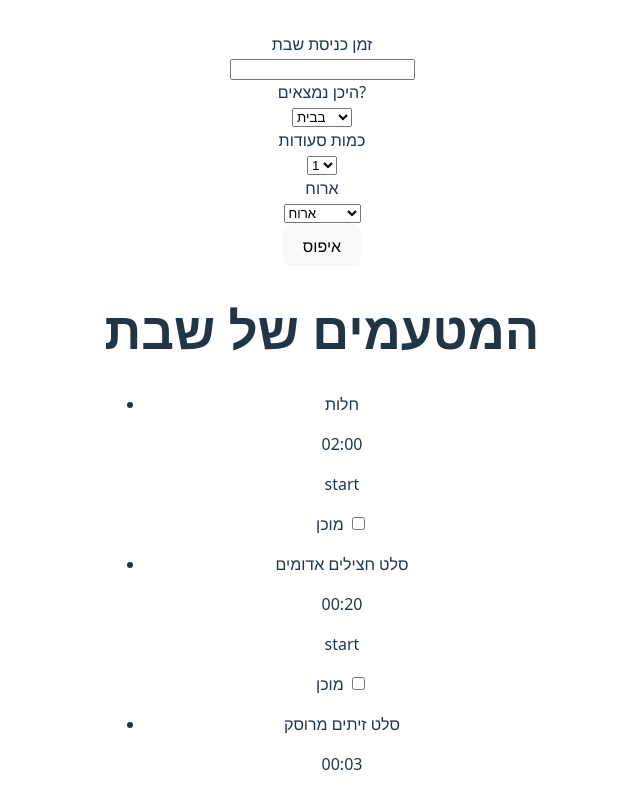
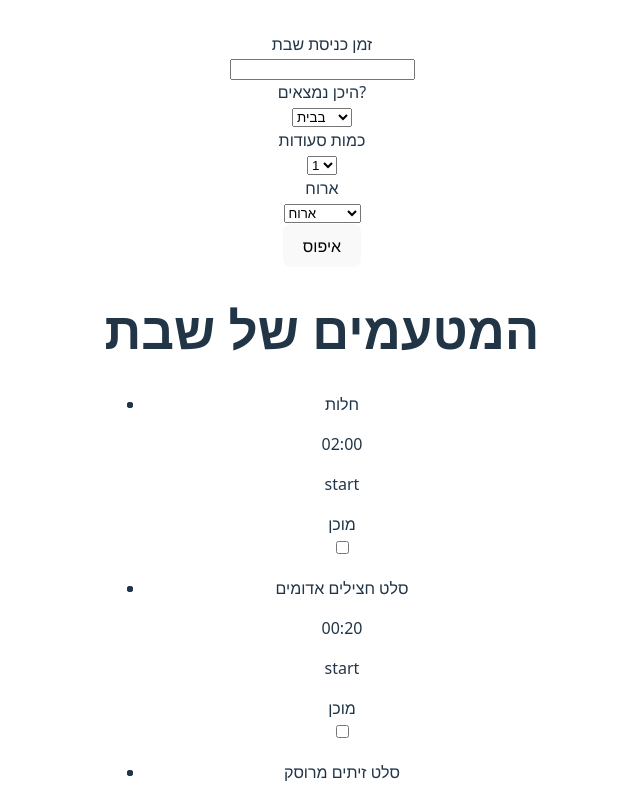
Before and after one commit to yael6268/shabbat_project, a React (Vite) app in the folder shabbat/: page / in a window 1280 px wide. Shown: the top 797 px of the page, without its empty margins (318-958 px from the left). Built offline with nearby package versions, Linux system fonts and the light colour scheme.

Commit message:
is prepared change to green

```diff
--- a/shabbat/src/components/CookList.jsx
+++ b/shabbat/src/components/CookList.jsx
@@ -1,17 +1,31 @@
+import { use, useState } from "react";
 import { getBasicCooking } from "../data/cook"
 import { Cooking } from "./Cooking";
 // import { Home } from "./Home";
 // import { home } from "/home"2
 export const CookList = () => {
-    const cookies= getBasicCooking();
+    const [cookies, setCookies] = useState(getBasicCooking());
+    return (<>
+        <h1>המטעמים של שבת</h1>
+        <ul>
+
+            {cookies.map((c, i) => (
+                <li key={c.id}
+                    style={{ backgroundColor: c.isPrepared ? 'rgba(124, 246, 90, 1)' : '' }}>
+                    <Cooking cook={c} />
+                    {console.log(c.isPrepared)}
+                    <input type="checkbox"
+                        checked={c.isPrepared}
+                        onChange={() => {
+                            const newCookies = [...cookies];
+                            newCookies[i] = { ...c, isPrepared: !c.isPrepared };
+                            setCookies(newCookies);
+                        }} />
+                </li>
+            ))}
 
 
-    return (<>
-    <h1>המטעמים של שבת</h1>
-    <ul>
 
-        {cookies.map(c => <Cooking key={c.id} cook={c}/> )}
-
-    </ul>
+        </ul>
     </>)
 }
--- a/shabbat/src/components/cooking.jsx
+++ b/shabbat/src/components/cooking.jsx
@@ -4,7 +4,6 @@ export const Cooking = (props) => {
         <p>{cook.name}</p>
         <p>{cook.PreparationTime}</p>
         <p>{cook.status}</p>
-        <label htmlFor="isPrepared">מוכן  </label>
-        <input type="checkbox"/>
+        <label id="isPrepared">מוכן  </label>
     </li>
 }
--- a/shabbat/src/data/cook.js
+++ b/shabbat/src/data/cook.js
@@ -143,7 +143,7 @@ const DinnerWithGuests = [{
     name: "סלט תפוא",
     PreparationTime: '00:30',
     status: 'start'
-},,{
+},{
     id: 1028,
     name: "הרינג",
     PreparationTime: '00:25',
```
